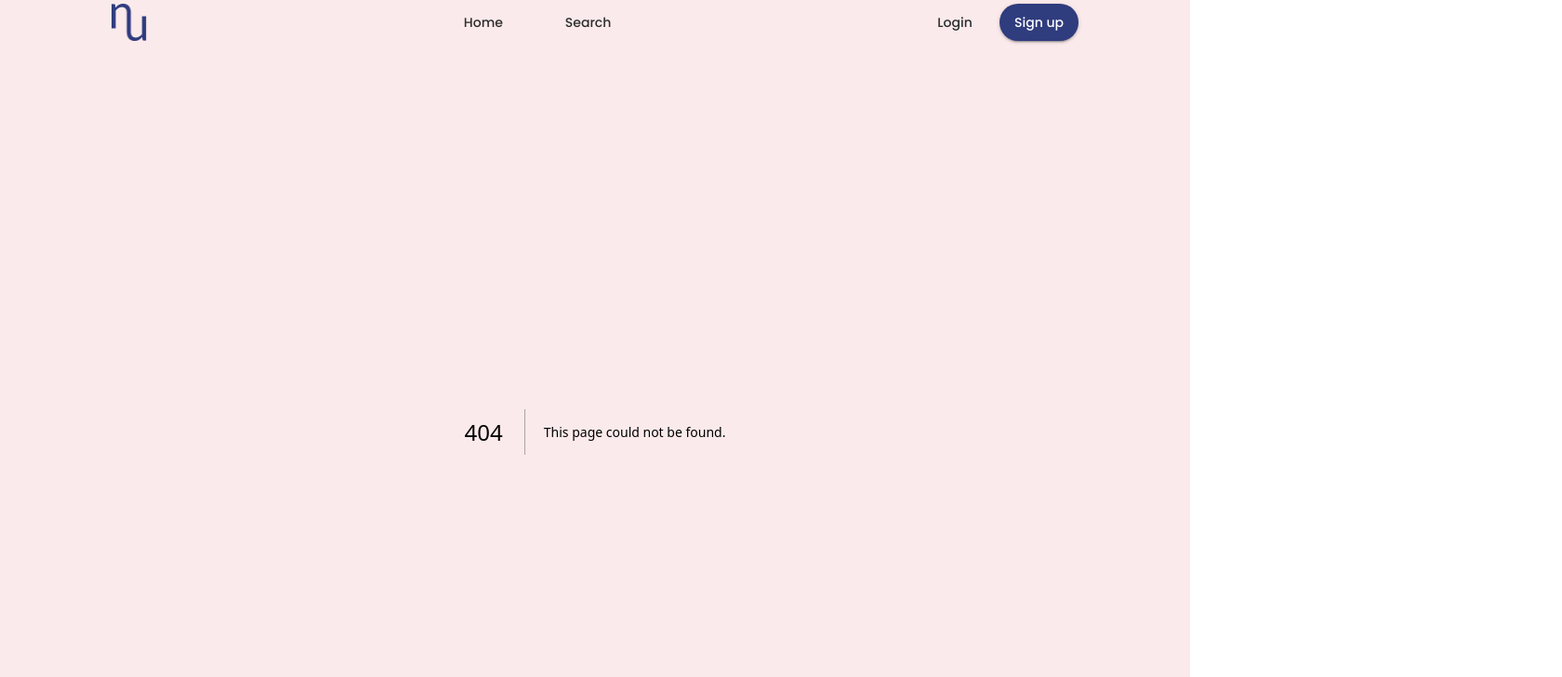
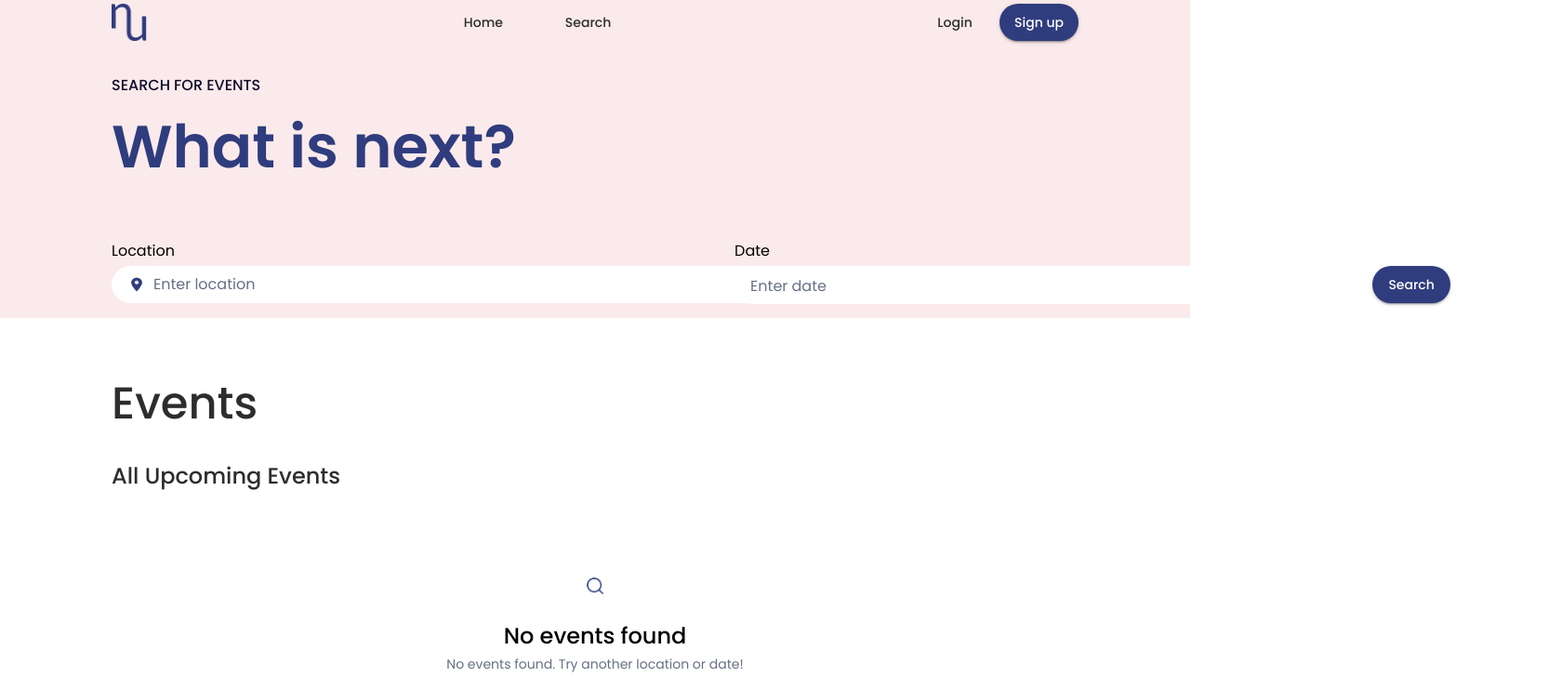
Before and after one commit to Jetrca92/nextup-frontend, a Next.js app: page /search in a window 1280 px wide. Before the commit this address had no page. Shown: the part 40-768 px from the top of the page at 93% size, 1680 px wide, since content can reach past the window. Built offline with nearby package versions, Linux system fonts and the light colour scheme.

Commit message:
Complete empty events page

```diff
--- /dev/null
+++ b/src/app/search/page.tsx
@@ -0,0 +1,64 @@
+'use client'
+
+import EmptyEvents from "@/components/EmptyEvents";
+import LocationDateInput from "@/components/inputs/LocationDateInput";
+import { Box, Button, Typography } from "@mui/material";
+
+export default function Search() {
+  const results = []
+  return (
+    <Box sx={{ display: "flex", flexDirection: "column", backgroundColor: "transparent", margin: "0px", width: "100%", boxSizing: 'border-box' }}>
+
+      {/* Hero */}
+      <Box sx={{
+        display: "flex",
+        flexDirection: "column",
+        padding: "0px 120px",
+        gap: "64px",
+        width: "1440px",
+        marginY: "16px",
+      }}>
+        <Box sx={{
+          display: "flex",
+          flexDirection: "column",
+          gap: "16px",
+        }}>
+          <Typography variant="body1" color="#0E0E2C" fontWeight={500} sx={{ lineHeight: "24px" }}>SEARCH FOR EVENTS</Typography>
+          <Typography variant="h1" color="primary" sx={{ lineHeight: "76px" }}>What is next?</Typography>
+        </Box>
+        <Box sx={{
+          display: "flex",
+          gap: "16px",
+        }}>
+          <LocationDateInput />
+          <Box sx={{
+            width: "90px",
+            display: "flex",
+            alignItems: "end",
+          }}>
+            <Button variant="contained" color="primary" sx={{ textTransform: "none" }}>Search</Button>
+          </Box>
+        </Box>
+      </Box>
+
+      {/* Events */}
+      <Box sx={{ display: "flex", flexDirection: "column", gap: "32px", padding: "64px 120px", backgroundColor: "#FFFFFF" }}>
+        <Box sx={{ display: "flex", flexDirection: "column", gap: "32px" }}>
+          <Typography variant="h2" color="info.main" sx={{ lineHeight: "56px" }}>Events</Typography>
+          <Typography variant="h3" color="info.main" sx={{ lineHeight: "36px" }}>All Upcoming Events</Typography>
+        </Box>
+        <Box sx={{ display: "flex", justifyContent: "center" }}>
+          {results.length < 1 ? (
+            <EmptyEvents />
+          ) : (
+            <></>
+          )}
+        </Box>
+      </Box>
+
+
+
+
+    </Box>
+  )
+}
--- /dev/null
+++ b/src/components/EmptyEvents.tsx
@@ -0,0 +1,34 @@
+import { Box, Typography } from '@mui/material'
+import { FC } from 'react'
+import SearchIcon from './ui/icons/SearchIcon'
+
+const EmptyEvents: FC = () => {
+  return (
+    <Box sx={{
+      padding: "32px 0 166px 0",
+      display: 'flex',
+      flexDirection: "column",
+      gap: "24px",
+    }}>
+      <Box sx={{
+        display: "flex",
+        justifyContent: "center",
+        alignItems: "end",
+        height: "48px",
+      }}>
+        <SearchIcon />
+      </Box>
+      <Box sx={{
+        display: 'flex',
+        flexDirection: "column",
+        alignItems: "center",
+        gap: "4px",
+      }}>
+        <Typography variant='h3' color='#000000' sx={{ lineHeight: "36px" }}>No events found</Typography>
+        <Typography variant='caption' color='#667085'>No events found. Try another location or date!</Typography>
+      </Box>
+    </Box>
+  )
+}
+
+export default EmptyEvents
--- a/src/components/inputs/CustomDateInput.tsx
+++ b/src/components/inputs/CustomDateInput.tsx
@@ -23,7 +23,7 @@ const CustomDateInput: React.FC<CustomDateInputProps> = ({
   return (
     <>
       <LocalizationProvider dateAdapter={AdapterDayjs}>
-        <Box display="flex" flexDirection="column" sx={{ gap: "6px", ...sx }}>
+        <Box display="flex" flexDirection="column" sx={{ gap: "6px", width: "100%", ...sx }}>
 
           <Typography
             component="label"
@@ -35,10 +35,10 @@ const CustomDateInput: React.FC<CustomDateInputProps> = ({
 
           <DatePicker slotProps={{
             textField: {
-              variant: "outlined",
               placeholder,
               error: !!error,
               helperText: error ? errorText : "",
+              variant: "outlined",
               sx: {
                 boxSizing: "border-box",
                 width: "100%",
@@ -48,16 +48,22 @@ const CustomDateInput: React.FC<CustomDateInputProps> = ({
                 backgroundColor: "#FFFFFF",
                 border: error ? "1px solid #F04438" : "1px solid #FFFFFF",
                 fontSize: "1rem",
+                "& .MuiOutlinedInput-root": {
+                  "&:hover .MuiOutlinedInput-notchedOutline": {
+                    border: "none",
+                  },
+                  "&.Mui-focused .MuiOutlinedInput-notchedOutline": {
+                    border: "none",
+                  },
+                },
+                "& .MuiOutlinedInput-notchedOutline": {
+                  border: "1px solid transparent",
+                },
                 "& .MuiInputBase-root": {
                   paddingTop: 0,
                 },
                 "& .MuiInputBase-input": {
                   boxSizing: "border-box",
-                  color: "#000000",
-                },
-                "&.Mui-focused": {
-                  borderColor: "#2F3C7E",
-                  outline: "none",
                 },
                 "& input": {
                   "&::placeholder": {
--- a/src/components/inputs/CustomInput.tsx
+++ b/src/components/inputs/CustomInput.tsx
@@ -22,7 +22,7 @@ const CustomInput: React.FC<CustomInputProps> = ({
   sx }) => {
   return (
     <>
-      <Box display="flex" flexDirection="column" sx={{ gap: "6px", width: "100%", ...sx }}>
+      <Box display="flex" flexDirection="column" sx={{ gap: "6px", width: "100%" }}>
 
         <Typography
           component="label"
--- /dev/null
+++ b/src/components/inputs/LocationDateInput.tsx
@@ -0,0 +1,17 @@
+import { Box } from "@mui/material";
+import CustomInput from "./CustomInput";
+import CustomDateInput from "./CustomDateInput";
+import LocationIcon from "../ui/icons/LocationIcon";
+
+
+
+const LocationDateInput: React.FC = () => {
+  return (
+    <Box sx={{ display: "flex", width: "100%" }}>
+      <CustomInput label="Location" placeholder="Enter location" id="location" error={false} icon={<LocationIcon />} sx={{ borderRadius: "32px 0 0 32px" }} />
+      <CustomDateInput label="Date" id="startDateTime" placeholder="Enter date" error={false} sx={{ borderRadius: "0 32px 32px 0" }} />
+    </Box>
+  );
+};
+
+export default LocationDateInput;
--- /dev/null
+++ b/src/components/ui/icons/SearchIcon.tsx
@@ -0,0 +1,18 @@
+import { Box } from "@mui/material"
+import Image from "next/image"
+import { FC } from "react"
+
+const SearchIcon: FC = () => {
+  return (
+    <Box sx={{ display: "flex", justifyContent: "center", alignItems: "center", height: "24px", width: "24px" }}>
+      <Image
+        src="/icons/search-icon.png"
+        alt="Search Icon"
+        width={18}
+        height={18}
+      />
+    </Box>
+  )
+}
+
+export default SearchIcon
```
Also changed, not shown: src/app/event/page.tsx (+6 -2 lines), src/app/page.tsx (+2 -7 lines), public/icons/search-icon.png (added).
